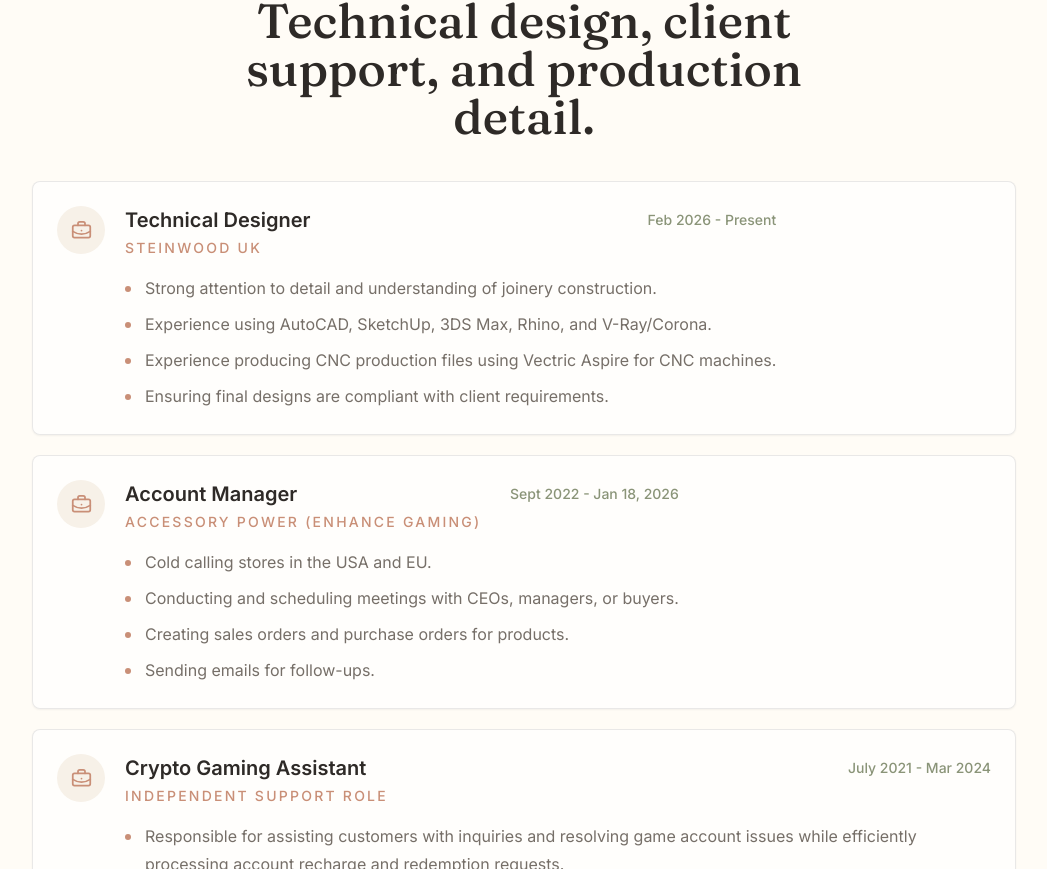
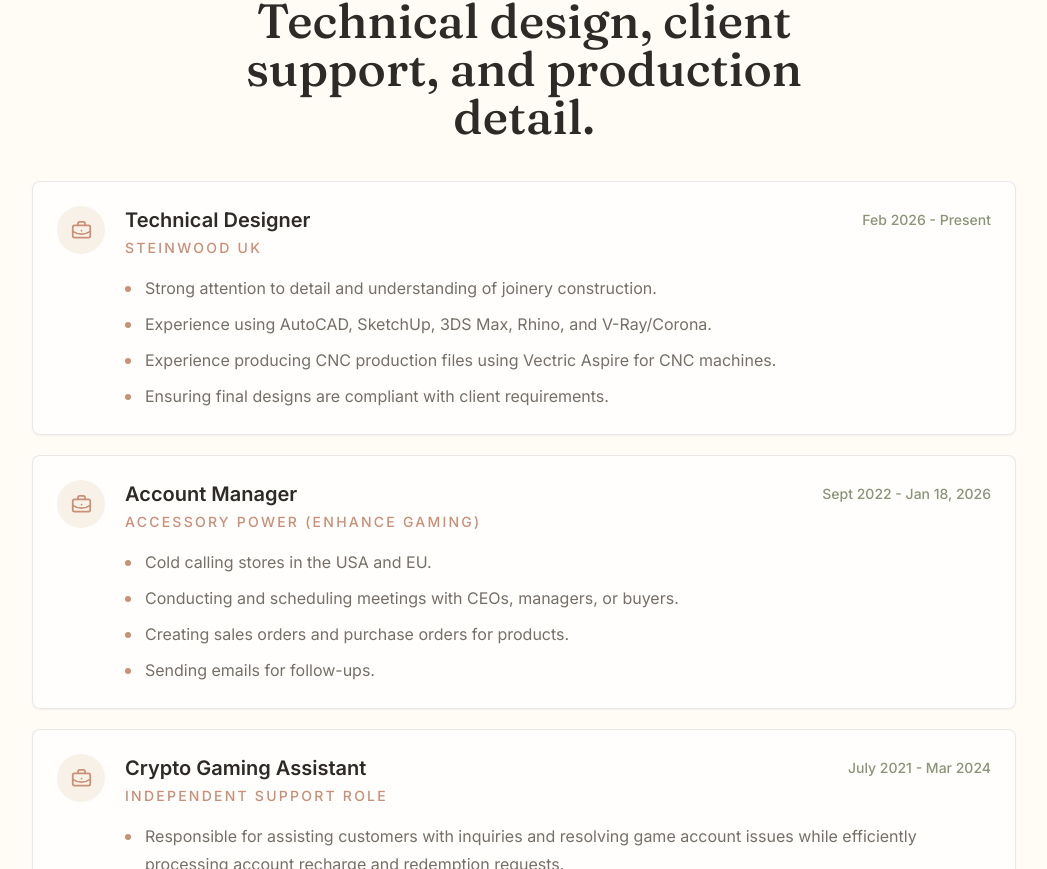
Before and after one commit to ongczar-design/Johnp.Ogaya-Portfolio, a React (Vite) app: page / in a window 1280 px wide. Shown: the part 1871-2740 px from the top of the page, without its empty margins (116-1163 px from the left). Built offline with nearby package versions, Linux system fonts and the light colour scheme.

Commit message:
Align experience dates

```diff
--- a/src/App.jsx
+++ b/src/App.jsx
@@ -171,10 +171,12 @@ function Experience() {
               <div className="flex h-12 w-12 shrink-0 items-center justify-center rounded-full bg-linen text-clay">
                 <BriefcaseBusiness size={21} />
               </div>
-              <div>
+              <div className="min-w-0 flex-1">
                 <div className="flex flex-col gap-1 sm:flex-row sm:items-center sm:justify-between">
                   <h3 className="text-xl font-semibold text-ink">{job.title}</h3>
-                  <span className="text-sm font-medium text-moss">{job.period}</span>
+                  <span className="shrink-0 text-sm font-medium text-moss sm:ml-6 sm:text-right">
+                    {job.period}
+                  </span>
                 </div>
                 <p className="mt-1 text-sm font-medium uppercase tracking-[0.16em] text-clay">
                   {job.company}
```
